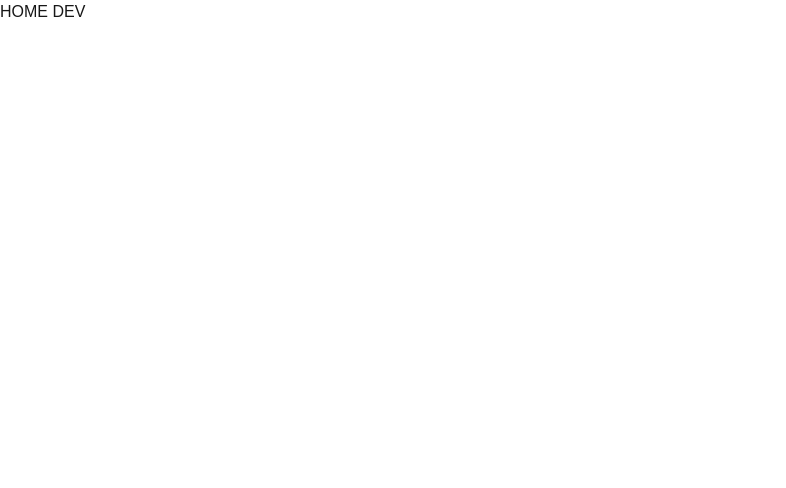
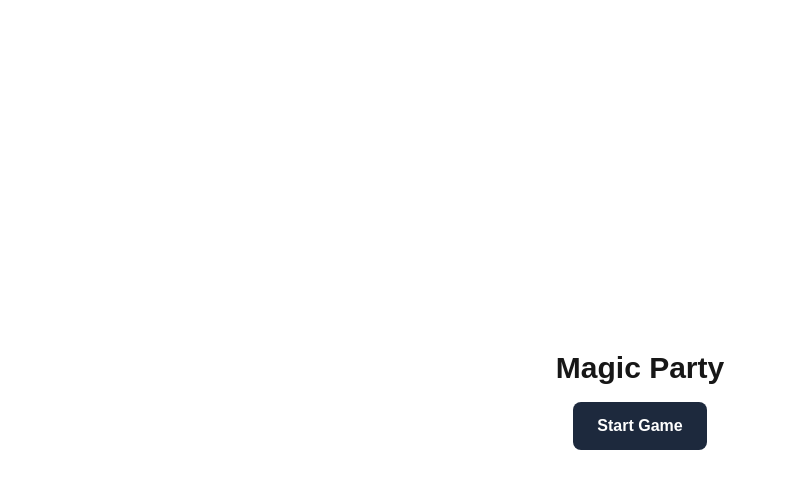
Before and after one commit to davissears/magic-party-proto, a Next.js app: page / in a window 1280 px wide. Shown: the top 488 px of the page, without its empty margins (0-786 px from the left). Built offline with nearby package versions, Linux system fonts and the light colour scheme.

Commit message:
Update metadata and homepage content
Set the application title to "Magic Party" and update the description to
reflect its purpose. The homepage now features a clear title and a
prominent "Start Game" button, improving user experience.

```diff
--- a/src/app/layout.tsx
+++ b/src/app/layout.tsx
@@ -13,8 +13,8 @@ const geistMono = Geist_Mono({
 });
 
 export const metadata: Metadata = {
-  title: "Create Next App",
-  description: "Generated by create next app",
+  title: "Magic Party",
+  description: "track life totals for your magic game",
 };
 
 export default function RootLayout({
--- a/src/app/page.tsx
+++ b/src/app/page.tsx
@@ -1,3 +1,12 @@
+import Link from "next/link";
+
 export default function Home() {
-  return <h1> HOME DEV</h1>;
+  return (
+    <main className="flex flex-col items-center justify-center min-h-screen gap-4">
+      <h1 className="text-3xl font-bold">Magic Party</h1>
+      <Link href="/game" className="px-6 py-3 bg-slate-800 text-white rounded-lg font-semibold">
+        Start Game
+      </Link>
+    </main>
+  );
 }
```
